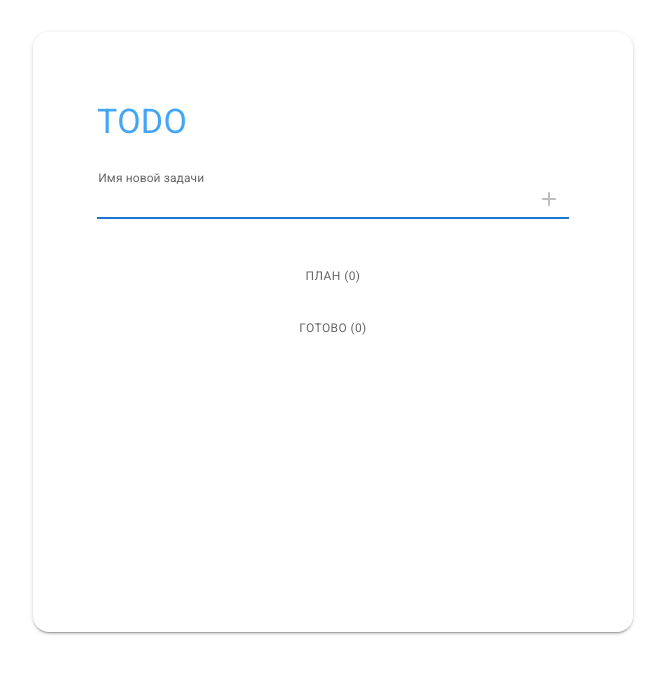
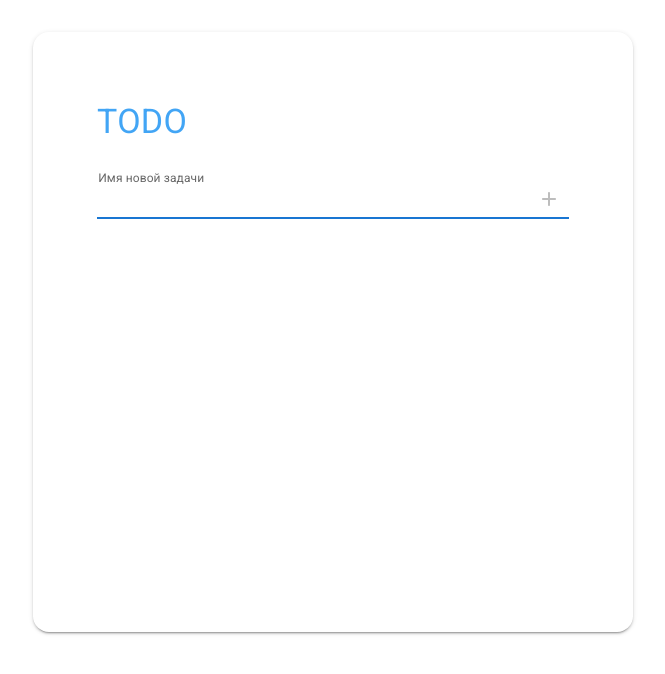
Before and after one commit to ChumbaJ/TodoList_React-Typescript, a React (Vite) app: page / in a window 1280 px wide. Shown: the top 674 px of the page, without its empty margins (307-972 px from the left). Built offline with nearby package versions, Linux system fonts and the light colour scheme.

Commit message:
refactor: Add planned & done lists behaviour
If there is no either planned or done tasks, then container and caption won't appear

```diff
--- a/src/components/TaskDone/TaskDone.tsx
+++ b/src/components/TaskDone/TaskDone.tsx
@@ -2,10 +2,11 @@ import { Box, Checkbox, IconButton, Stack, FormControlLabel, Typography } from "
 import DeleteIcon from '@mui/icons-material/Delete';
 
 function TaskDone({ taskList, onCheckboxChanged, onDeleteTask }) {
-    const doneTasks = taskList.filter(task => task.isDone);
+    const doneTasks = taskList.filter(task => task.isDone)
 
+    if (doneTasks.length > 0) {
         return (
-        <Stack spacing={2}>
+            <Stack spacing={1}>
                 <Typography
                 align="center"
                 variant="caption"
@@ -27,6 +28,11 @@ function TaskDone({ taskList, onCheckboxChanged, onDeleteTask }) {
 
             </Stack>
         )
+    } else {
+        return <></>
+    }
+
+
 }
 
 export default TaskDone
--- a/src/components/TaskPlanComponent/TaskPlan.tsx
+++ b/src/components/TaskPlanComponent/TaskPlan.tsx
@@ -6,6 +6,8 @@ import TaskPlan_newTask from "./TaskPlan_newTask/TaskPlan_newTask"
 function TaskPlan({ taskList, onSubmitEdit, onDeleteTask, onCheckboxChanged}) {
     const plannedTasks = taskList.filter(task => task.isDone === false).length;
 
+
+    if (plannedTasks > 0) {
         return (
             <Stack mb={4} spacing = {1}>
                 <Typography
@@ -33,6 +35,10 @@ function TaskPlan({ taskList, onSubmitEdit, onDeleteTask, onCheckboxChanged}) {
                 )}
             </Stack>
         )
+    } else {
+        return <></>
+    }
+
 }
 
 export default TaskPlan
```
Lines whose indentation alone changed are shown as unchanged.
